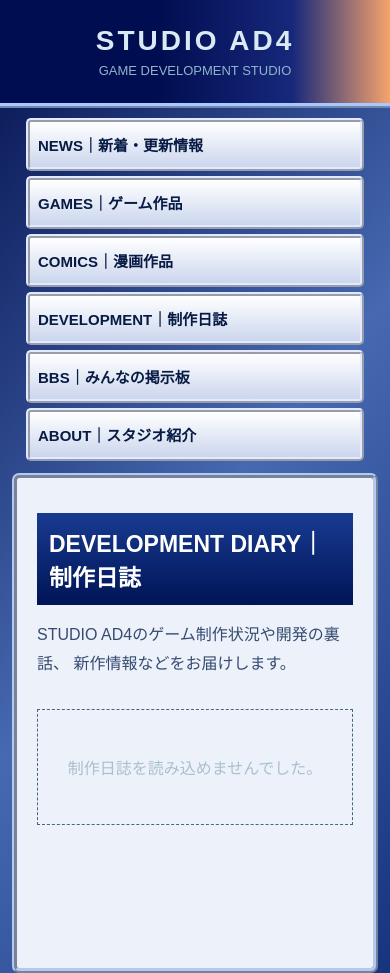
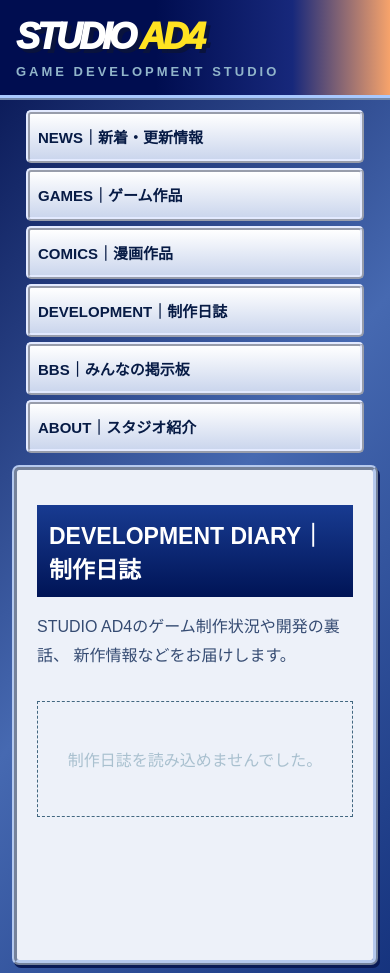
Before and after one commit to ada1680-oss/studio-ad4, a plain HTML site: page diary.html in a window 390 px wide. Shown: the top 973 px of the page. Drawn offline with Linux system fonts and the light colour scheme; no server answers.

Commit message:
Update diary.html

```diff
--- a/diary.html
+++ b/diary.html
@@ -177,13 +177,83 @@ footer {
   footer {
     margin-left: 0;
   }
+}/* メインサイトとのレイアウト統一 */
+header {
+  text-align: left;
+  padding: 16px max(18px, calc((100vw - 1300px) / 2));
+}
+
+header .logo {
+  font-size: 52px;
+  font-weight: 1000;
+  font-style: italic;
+  letter-spacing: -3px;
+}
+
+header .subtitle {
+  font-size: 13px;
+  font-weight: bold;
+  letter-spacing: 3px;
+}
+
+nav {
+  top: 202px;
+  left: max(18px, calc((100vw - 1300px) / 2));
+  width: 205px;
+}
+
+main {
+  max-width: 1060px;
+  margin: 12px auto 25px;
+  margin-left: max(235px, calc((100vw - 1300px) / 2 + 235px));
+}
+
+@media (max-width: 750px) {
+  header {
+    padding: 16px;
+  }
+
+  header .logo {
+    font-size: 36px;
+  }
+
+  nav {
+    position: static;
+    width: auto;
+    margin: 10px 14px;
+  }
+
+  main {
+    margin: 12px;
+  }
+}/* ロゴの配色 */
+header .logo {
+  color: #ffffff;
+  text-shadow: 4px 4px #09133d;
+}
+
+header .logo-ad4 {
+  color: #ffe321;
+}
+
+/* 制作日誌の外枠 */
+main {
+  border: 5px ridge #b5c9ee;
+  box-shadow: 2px 3px #091a55;
+}
+
+/* 記事の表示 */
+article {
+  border: 2px solid #9caed5;
+  border-radius: 5px;
+  padding: 20px;
 }</style>
 </head>
 
 <body>
 
 <header>
-  <div class="logo">STUDIO AD4</div>
+  <div class="logo">STUDIO <span class="logo-ad4">AD4</span></div>
   <div class="subtitle">GAME DEVELOPMENT STUDIO</div>
 </header>
 
```
